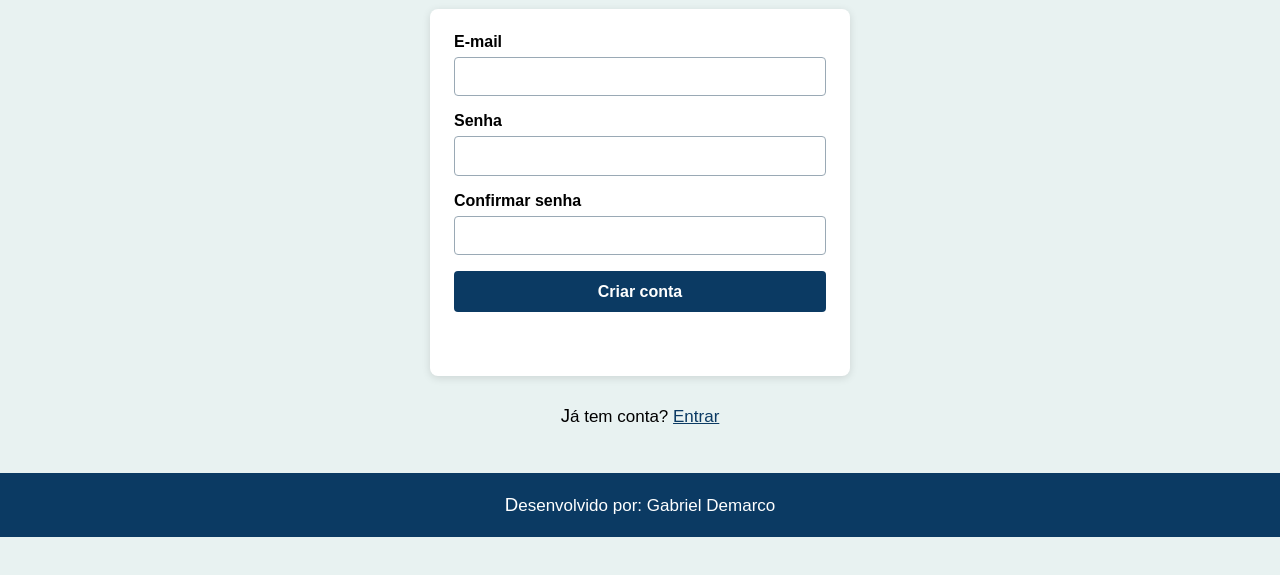
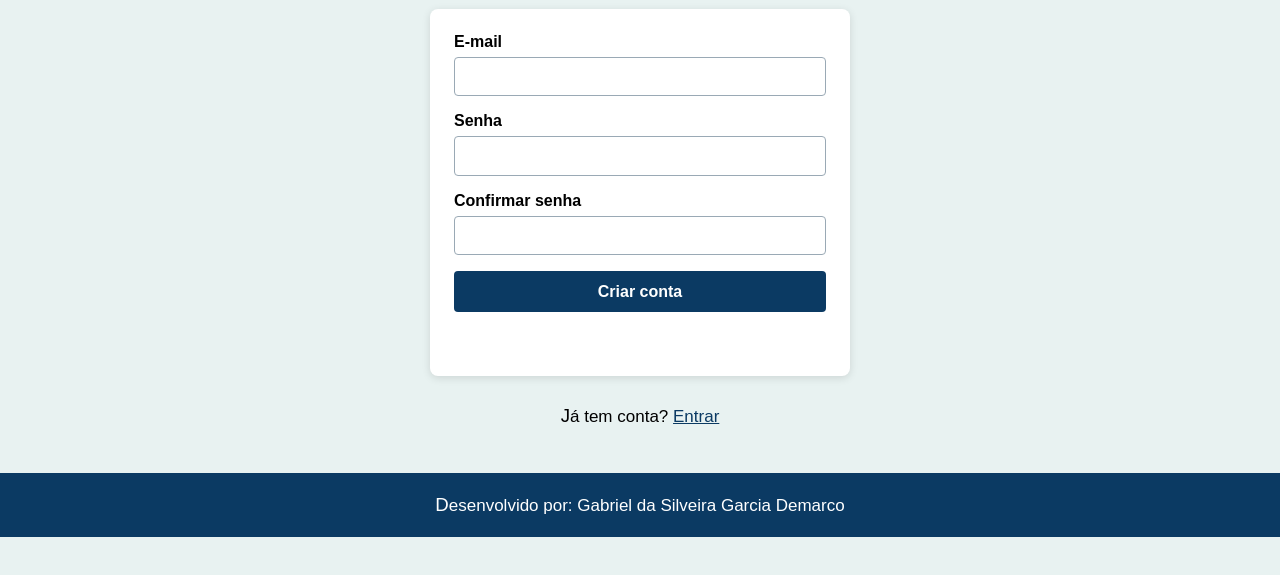
Before and after one commit to Demarco70/TCA_Demarco, a plain HTML site: page cadastro.html in a window 1280 px wide. Shown: the part 221-796 px from the top of the page. Drawn offline with nearby package versions, Linux system fonts and the light colour scheme.

Commit message:
footer arrumado

```diff
--- a/cadastro.html
+++ b/cadastro.html
@@ -45,7 +45,7 @@
 </main>
 
 <footer>
-    <p>Desenvolvido por: Gabriel Demarco</p>
+    <p>Desenvolvido por: Gabriel da Silveira Garcia Demarco</p>
 </footer>
 
 <script src="https://cdn.jsdelivr.net/npm/@supabase/supabase-js@2"></script>
```
Also changed, not shown: login.html (+1 -1 lines).
